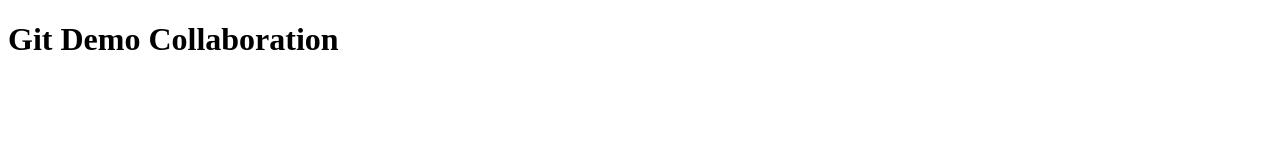
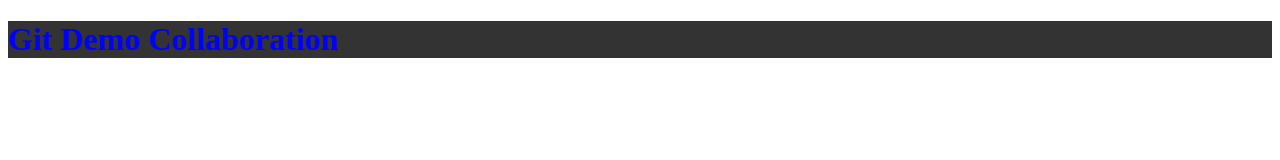
Before and after one commit to pusupalahemanthkumar/git_collaboration_demo, a plain HTML site: page index.html in a window 1280 px wide. Drawn offline with Linux system fonts and the light colour scheme.

Commit message:
added css

```diff
--- /dev/null
+++ b/css/main.css
@@ -0,0 +1,4 @@
+h1{
+    color:blue;
+    background-color: #333;
+}
--- a/index.html
+++ b/index.html
@@ -4,6 +4,7 @@
     <meta charset="UTF-8">
     <meta http-equiv="X-UA-Compatible" content="IE=edge">
     <meta name="viewport" content="width=device-width, initial-scale=1.0">
+    <link rel="stylesheet" href="./css/main.css">
     <title>Document</title>
 </head>
 <body>
```
